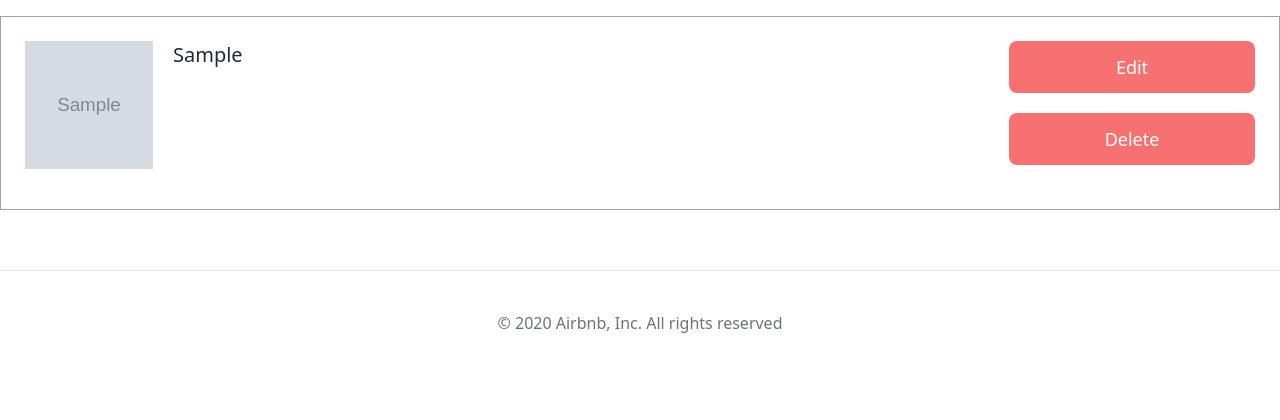
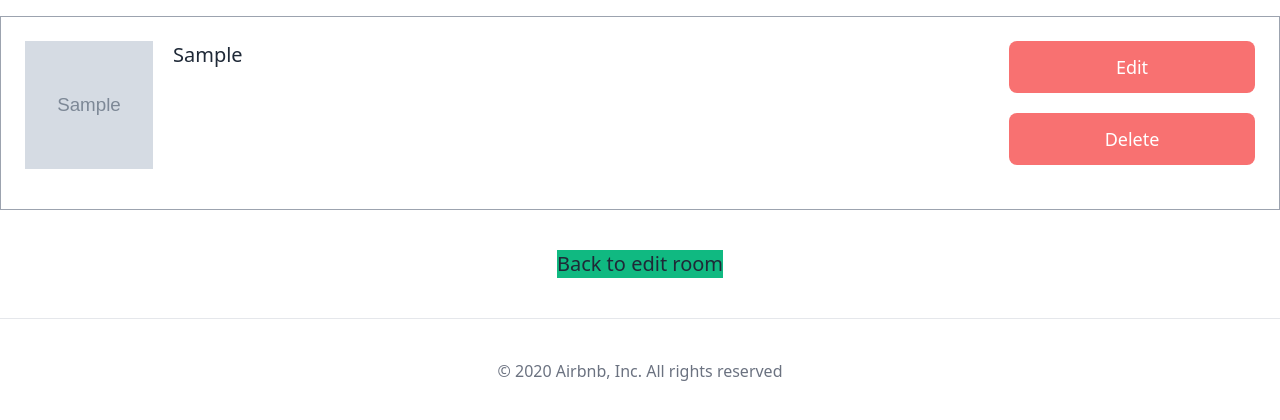
Before and after one commit to heejin-pro/airbnb-clone, a Django app: page /rooms/1/photos/ in a window 1280 px wide. Shown: the part 80-500 px from the top of the page. Run offline with Django 3.2, Linux system fonts and the light colour scheme; a user stored in the database is signed in; tables that the repository leaves empty hold one stand-in row (values such as "Sample post"); grey boxes marked "Sample" are stand-in pictures; style sheets or scripts are compiled from the project's sources; some libraries are stand-ins or nearby versions.

Commit message:
Add Edit photo view

```diff
--- a/rooms/urls.py
+++ b/rooms/urls.py
@@ -12,5 +12,10 @@
         views.delete_photo,
         name="delete-photo",
     ),
+    path(
+        "<int:room_pk>/photos/<int:photo_pk>/edit/",
+        views.EditPhotoView.as_view(),
+        name="edit-photo",
+    ),
     path("search/", views.SearchView.as_view(), name="search"),
 ]
--- a/rooms/views.py
+++ b/rooms/views.py
@@ -1,10 +1,12 @@
 from django.http import Http404
 from django.shortcuts import render, redirect, reverse
+from django.urls import reverse_lazy
 from django.utils import timezone
 from django.views.generic import ListView, DetailView, View, UpdateView
 from django.core.paginator import Paginator
 from django.contrib.auth.decorators import login_required
 from django.contrib import messages
+from django.contrib.messages.views import SuccessMessageMixin
 from users import mixins as user_mixins
 from . import models, forms
 
@@ -162,3 +164,16 @@
         return redirect(reverse("rooms:photos", kwargs={"pk": room_pk}))
     except models.Room.DoesNotExist:
         return redirect(reverse("core:home"))
+
+
+class EditPhotoView(user_mixins.LoginOnlyView, SuccessMessageMixin, UpdateView):
+
+    model = models.Photo
+    template_name = "rooms/photo_edit.html"
+    pk_url_kwarg = "photo_pk"
+    success_message = "Photo updated"
+    fields = ("caption",)
+
+    def get_success_url(self):
+        room_pk = self.kwargs.get("room.pk")
+        return reverse("rooms:photos", kwargs={"pk": room_pk})
--- a/templates/rooms/room_photos.html
+++ b/templates/rooms/room_photos.html
@@ -19,11 +19,14 @@
                     <span class="ml-5 text-xl">{{photo.caption}}</span>
                 </div>
                 <div class="flex flex-col w-1/5">
-                    <a class="btn-link mb-5 bg-green-500" href="#">Edit</a>
+                    <a class="btn-link mb-5 bg-green-500" href="{% url 'rooms:edit-photo' room.pk photo.pk %}">Edit</a>
                     <a class="btn-link mb-5" href="{% url 'rooms:delete-photo' room.pk photo.pk %}">Delete</a>
                 </div>
             </div>
         {% endfor %}
+        <div class="flex justify-center mt-5">
+            <a href="{% url 'rooms:edit' room.pk %}" class="bg-green-500 font-medium text-xl">Back to edit room</a>
+        </div>
     </div>
 
 {% endblock content %}
```
Also changed, not shown: templates/rooms/photo_edit.html (added, +17 -0 lines).
